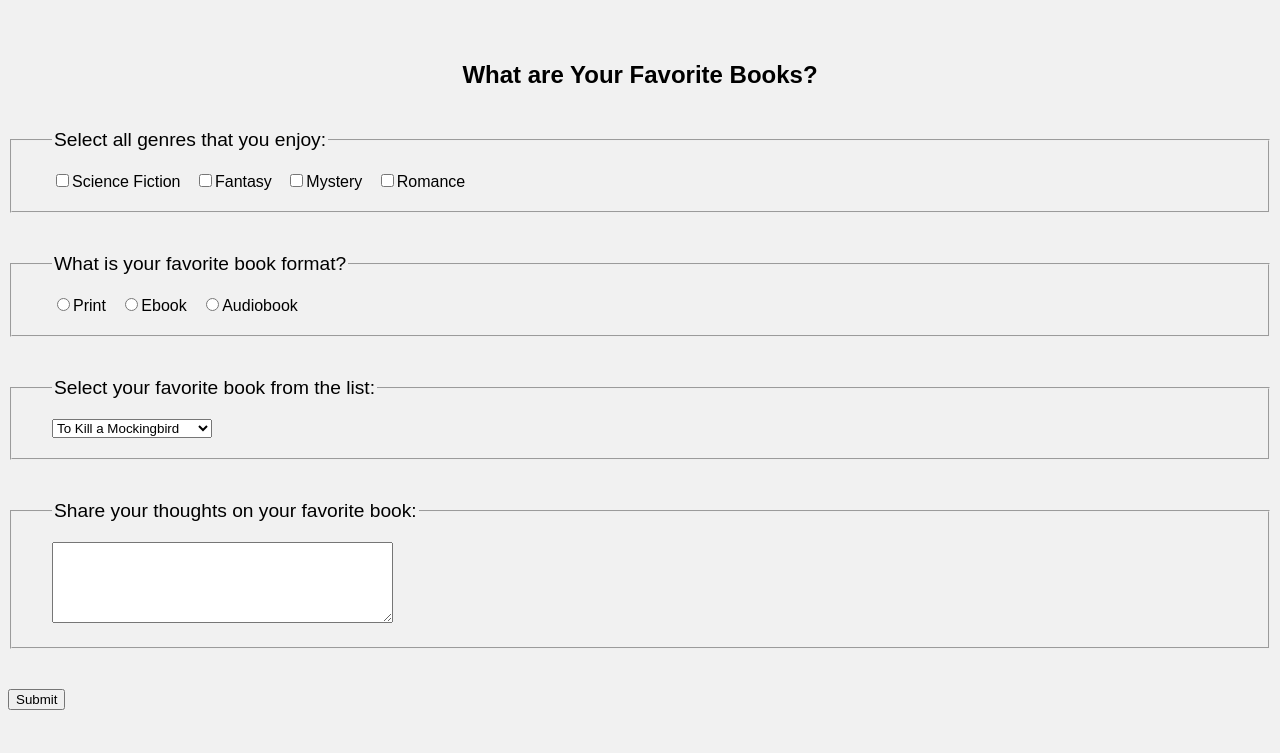
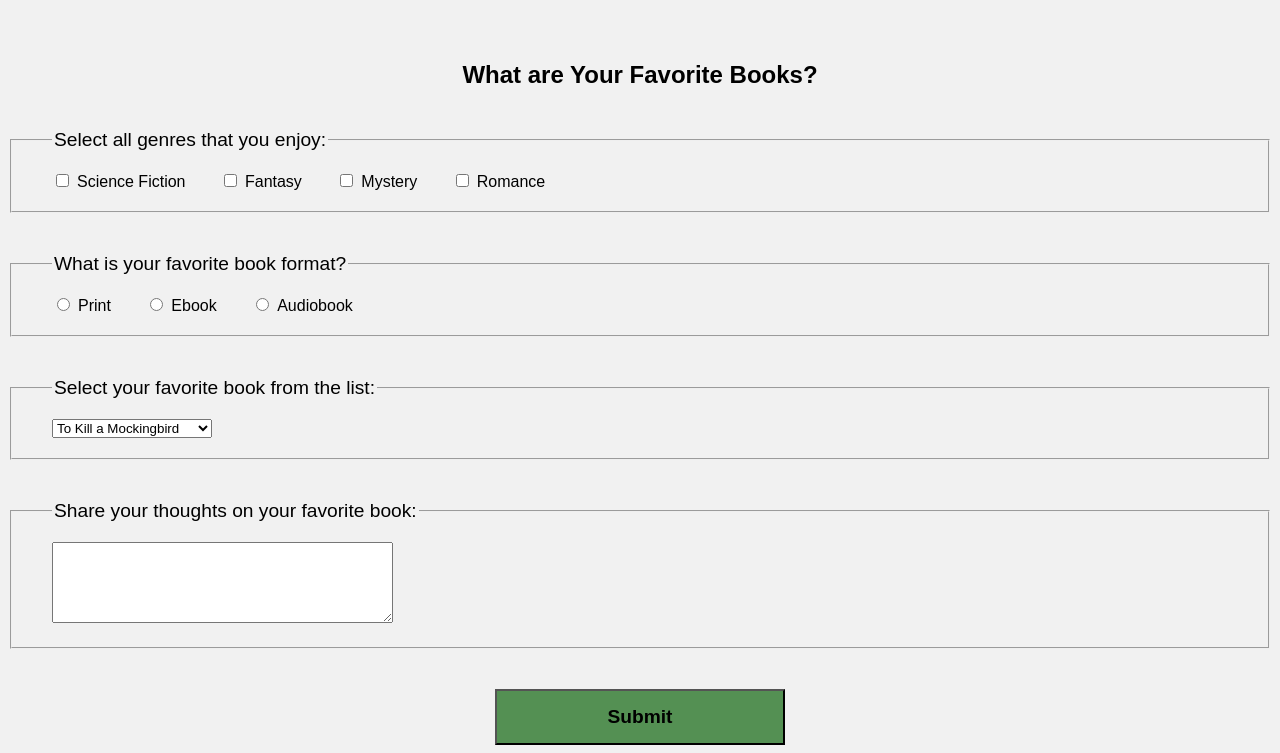
Before and after one commit to ekoida/HTML, a plain HTML site: page Selectors/selectors-2.html in a window 1280 px wide. Shown: the part 787-1540 px from the top of the page. Before the commit the page ends 1505 px from the top, so only its background shows below. Drawn offline with Linux system fonts and the light colour scheme.

Commit message:
added styles for button, forms,trows

```diff
--- a/Selectors/selectors-2.html
+++ b/Selectors/selectors-2.html
@@ -41,6 +41,14 @@
       border-left-width: 0;
     }
 
+    tr:nth-child(even) {
+     background: #fdfdfd;
+    }
+
+    tr:hover {
+      background-color: #84a0855e;
+    }
+
     th:last-child,
     td:last-child {
       border-right-width: 0;
@@ -64,24 +72,40 @@
       margin-bottom: 40px;
     }
 
+    fieldset:hover {
+      background-color: #ffffff;
+      box-shadow: 5px 5px 8px rgb(128, 128, 128);
+    }
+
     label {
-      margin-right: 10px;
+      margin-right: 30px;
+    }
+
+    input {
+      margin-right: 8px;
+    }
+
+    label:has(input:checked) {
+      font-weight: bolder;
+    }
+
+    button {
+      background: rgba(28, 110, 26, 0.733);
+      margin: 0 auto;
+      display: block;
+      padding: 15px 110px;
+      font-size: larger;
+      font-weight: 600;
+    }
+
+    button:hover {
+      background: rgba(57, 165, 47, 0.733);
     }
 
     #dialog::backdrop {
       background: rgba(4, 102, 4, 0.425);
     }
 
-    input[type="checkbox"]:checked+label {
-      font-weight: bolder;
-    }
-
-    fieldset:hover {
-      background-color: #ffffff;
-      box-shadow: 5px 5px 8px rgb(128, 128, 128);
-    }
-
-    /* input[type="checkbox"]:checked label */
   </style>
 </head>
 
@@ -182,7 +206,7 @@
     <form>
       <fieldset>
         <legend>Select all genres that you enjoy:</legend>
-        <input id="first_genres" type="checkbox" name="genre" value="sci-fi"><label for="first_genres">Science
+        <label><input type="checkbox" name="genre" value="sci-fi">Science
           Fiction</label>
         <label><input type="checkbox" name="genre" value="fantasy">Fantasy</label>
         <label><input type="checkbox" name="genre" value="mystery">Mystery</label>
```
